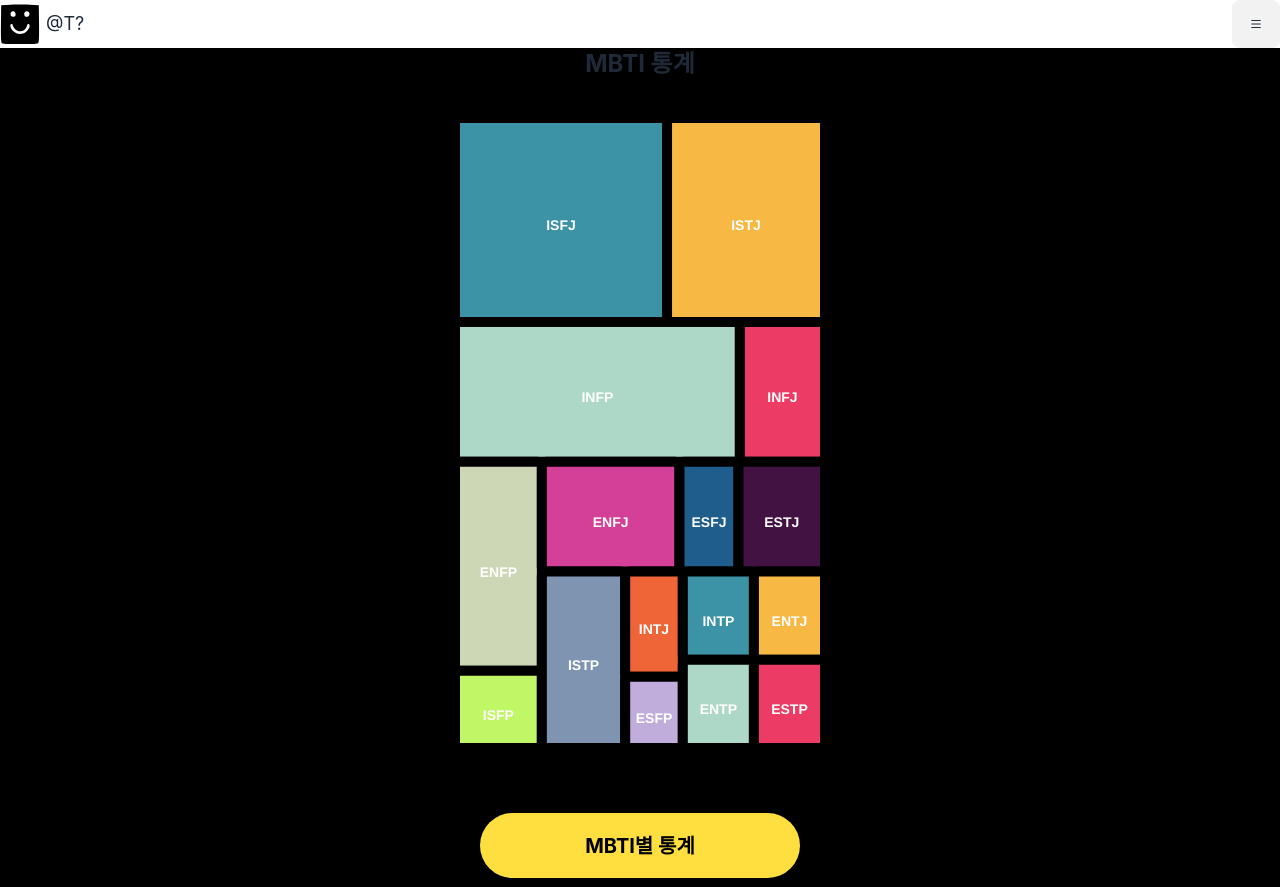
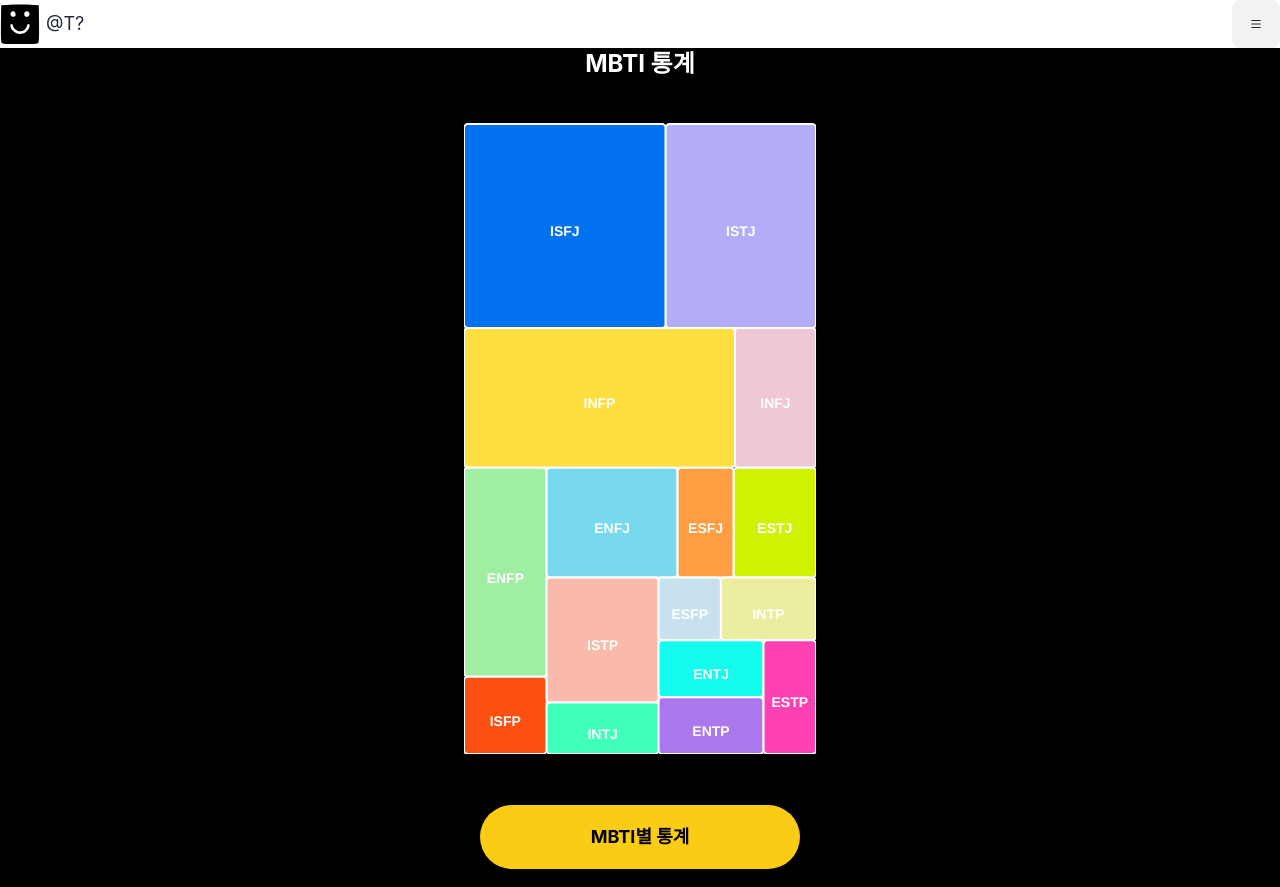
Before and after one commit to are-you-T/client, a React (Create React App) app: page /stats in a window 1280 px wide. Shown: the top 887 px of the page. Built offline with nearby package versions, Linux system fonts and the light colour scheme.

Commit message:
style:Stats퍼블완

```diff
--- a/src/components/BoardPost.tsx
+++ b/src/components/BoardPost.tsx
@@ -74,9 +74,11 @@ function BgColorsModal({
 function MbtiTypesModal({
   selectMbti,
   onThisMbti,
+  isButton,
 }: {
   selectMbti: string[];
   onThisMbti: (value: string[]) => void;
+  isButton: boolean;
 }) {
   const [mbti_IE, setMbti_IE] = useState(selectMbti[0]);
   const [mbti_NS, setMbti_NS] = useState(selectMbti[1]);
@@ -212,6 +214,8 @@ function MbtiTypesModal({
           </div>
         </MbtiList>
       </ul>
+      {isButton &&
+      <MbtiButton>확인</MbtiButton>}
     </ModalWrap>
   );
 }
@@ -304,7 +308,7 @@ function BoardPost() {
         <>
           <ModalBg onClick={() => setShowModal("")} />
           {showModal === "MbtiTypesModal" && (
-            <MbtiTypesModal selectMbti={mbtiType} onThisMbti={handleThisMbti} />
+            <MbtiTypesModal selectMbti={mbtiType} onThisMbti={handleThisMbti} isButton={false}/>
           )}
           {showModal === "BgColorsModal" && (
             <BgColorsModal
@@ -320,7 +324,7 @@ function BoardPost() {
   );
 }
 
-export default BoardPost;
+export {BoardPost, MbtiTypesModal};
 
 const Container = tw.main`
 bg-[#000000]
@@ -413,3 +417,14 @@ const Toggle = styled.div`
     left: calc(50% - 10px);
   }
 `;
+
+const MbtiButton = tw.button`
+w-80
+  h-16
+  bg-yellow-400
+  rounded-full
+  text-lg
+  mt-5
+  font-bold
+  text-black
+`
--- a/src/index.tsx
+++ b/src/index.tsx
@@ -11,7 +11,7 @@ import TestResult from "./pages/TestResult";
 import BulletinDetail from "./pages/BulletinDetail";
 import Stats from "./pages/Stats";
 import BulletinBoard from "./pages/BulletinBoard";
-import BoardPost from "./components/BoardPost";
+import {BoardPost} from "./components/BoardPost";
 import StatsMbti from './pages/StatsMbti';
 
 const router = createBrowserRouter([
--- a/src/pages/Stats.tsx
+++ b/src/pages/Stats.tsx
@@ -1,9 +1,11 @@
-import React, { useState } from "react";
+import React, { useState, useCallback } from "react";
 import ApexCharts from "react-apexcharts";
-import styled from "styled-components";
-import { IoCloseSharp } from "react-icons/io5";
-// import tw from "tailwind-styled-components";
+// import styled from "styled-components";
+import tw from "tailwind-styled-components";
+// import { IoCloseSharp } from "react-icons/io5";
 import { Link } from "react-router-dom";
+import {MbtiTypesModal} from "../components/BoardPost";
+
 
 // 차트 데이터를 위한 인터페이스
 interface ChartData {
@@ -15,128 +17,6 @@ interface ApexChartState {
   series: ChartData[];
   options: ApexCharts.ApexOptions;
 }
-const StyledApexChart = styled.div`
-  #chart {
-    width: 390px;
-    padding: 10px;
-    background: #000000;
-    margin-bottom: 20px;
-  }
-  .apexcharts-treemap-rect {
-    border-radius: 10px;
-    stroke: #000000;
-    stroke-width: 10;
-  }
-`;
-
-const Button = styled.button`
-  & {
-    width: 320px;
-    height: 65px;
-    background: #ffdf3f;
-    border-radius: 100px;
-    font-size: 20px;
-    margin-top: 20px;
-  }
-  & a {
-    color: #000;
-    font-weight: bold;
-  }
-`;
-
-const Secton = styled.section`
-  & {
-    display: flex;
-    flex-direction: column;
-    align-items: center;
-    background: #000;
-  }
-`;
-const ModalContainer = styled.div`
-  position: fixed;
-  top: 0;
-  left: 0;
-  width: 100%;
-  height: 100%;
-  display: flex;
-  justify-content: center;
-  align-items: flex-end;
-  background: rgba(0, 0, 0, 0.5);
-`;
-
-const ModalContent = styled.div`
-  background-color: #fff;
-  padding: 20px;
-  border-radius: 8px;
-  width: 390px;
-  height: 60vh;
-  display: flex;
-  flex-direction: column;
-  justify-content: space-between;
-  text-align: center;
-  position: relative;
-`;
-
-const CloseButton = styled.button`
-  background-color: #ccc;
-  border: none;
-  padding: 8px 12px;
-  border-radius: 4px;
-  cursor: pointer;
-  margin-top: 20px;
-  position: absolute;
-  background: transparent;
-  right: 0;
-`;
-const Title = styled.h2`
-  font-size: 20px;
-  color: #000;
-  font-weight: bold;
-`;
-
-const CloseIcon = styled(IoCloseSharp)`
-  color: #000;
-  font-size: 40px;
-`;
-
-const BtnCon = styled.div`
-  width:280px;
-  margin: 0 auto;
-  display: flex;
-  flex-direction: column;
-  flex-grow: 0.8;
-  justify-content: center;
-  gap: 20px;
-`;
-const ToggleContainer = styled.div`
-  border-radius: 50px;
-  overflow: hidden;
-  width:280px;
-  height: 90px;
-  background: #000;
-  display: flex;
-  align-items: center;
-  justify-content: center;
-`;
-
-const ToggleBtn = styled.button<{ selected: boolean; color: string }>`
-  font-size: 40px;
-  font-weight: bold;
-  position: relative;
-  width: 130px;
-  height: 75px;
-  background-color: ${(props) => (props.selected ? "#B2ACF9" : "#000")};
-  color: ${(props) => (props.selected ? props.color : "#FFFFFF")};
-  border: none;
-  cursor: pointer;
-  transition: background-color 0.3s ease-in-out;
-  &:first-child {
-    border-radius: 50px
-  }
-  &:last-child {
-    border-radius: 50px
-  }
-`;
 
 // 클래스 컴포넌트 생성
 class ApexChart extends React.Component<{}, ApexChartState> {
@@ -226,18 +106,22 @@ class ApexChart extends React.Component<{}, ApexChartState> {
           },
         },
         colors: [
-          "#3B93A5",
-          "#F7B844",
-          "#ADD8C7",
-          "#EC3C65",
-          "#CDD7B6",
-          "#C1F666",
-          "#D43F97",
-          "#1E5D8C",
-          "#421243",
-          "#7F94B0",
-          "#EF6537",
-          "#C0ADDB",
+          "#0272F1",
+          "#B2ACF9",
+          "#FFDF3F",
+          "#EFC7D6",
+          "#9FEEA2",
+          "#FC5013",
+          "#78D9EE",
+          "#FF9D42",
+          "#D0F102",
+          "#F9BAAC",
+          "#3FFFBA",
+          "#C7E1EF",
+          "#ECEE9F",
+          "#13FCEE",
+          "#AC78EE",
+          "#FF42B3",
         ],
         plotOptions: {
           treemap: {
@@ -255,6 +139,8 @@ class ApexChart extends React.Component<{}, ApexChartState> {
     data?.forEach((x) => {
       x.setAttribute("rx", "70");
       x.setAttribute("ry", "70");
+      x.setAttribute("stroke", "#000")
+      x.setAttribute("stroke-width", "8")
     });
   }
   render() {
@@ -273,117 +159,92 @@ class ApexChart extends React.Component<{}, ApexChartState> {
 }
 
 export default function Stats() {
-  const [moodalOpen, setModalOpen] = useState(false);
-  const [selectedOption, setSelectedOption] = useState(["I", "N", "F", "P"]);
+  // const [moodalOpen, setModalOpen] = useState(false);
+  // const [selectedOption, setSelectedOption] = useState(["I", "N", "F", "P"]);
 
-  const openModal = () => {
-    setModalOpen(true);
-  };
+  // const openModal = () => {
+  //   setModalOpen(true);
+  // };
 
-  const closeModal = () => {
-    setModalOpen(false);
-  };
+  // const closeModal = () => {
+  //   setModalOpen(false);
+  // };
 
-  const toggleOption = (index: number, option: string) => {
-    setSelectedOption((prevOptions) => {
-      const newOptions = [...prevOptions];
-      newOptions[index] = option;
-      return newOptions;
-    });
-  };
+  // const toggleOption = (index: number, option: string) => {
+  //   setSelectedOption((prevOptions) => {
+  //     const newOptions = [...prevOptions];
+  //     newOptions[index] = option;
+  //     return newOptions;
+  //   });
+  // };
+  const [showModal, setShowModal] = useState("");
+  const [mbtiType, setMbtiType] = useState(["I", "N", "T", "J"]);
+
+  const handleThisMbti = useCallback(
+    (value: string[]) => setMbtiType(value),
+    []
+  );
+
 
   return (
     <Secton>
-      <h3 className="text-2xl font-bold mb-2">MBTI 통계</h3>
+      <h3 className="text-2xl font-bold mb-2 text-white">MBTI 통계</h3>
 
       <StyledApexChart>
         <ApexChart />
       </StyledApexChart>
 
-      <Button onClick={openModal}>
-        <Link to="">MBTI별 통계</Link>
+      <Button onClick={()=>setShowModal("MbtiTypesModal")}>
+        MBTI별 통계
       </Button>
 
       <Button>
         <Link to="/board">담벼락 바로가기</Link>
       </Button>
 
-      {moodalOpen && (
-        <ModalContainer>
-          <ModalContent>
-            <Title>MBTI 선택</Title>
-            <CloseButton onClick={closeModal}>
-              <CloseIcon />
-            </CloseButton>
-            <BtnCon>
-              <ToggleContainer>
-                <ToggleBtn
-                  selected={selectedOption[0] === "I"}
-                  color="#000"
-                  onClick={() => toggleOption(0, "I")}
-                >
-                  I
-                </ToggleBtn>
-                <ToggleBtn
-                  selected={selectedOption[0] === "E"}
-                  color="#000"
-                  onClick={() => toggleOption(0, "E")}
-                >
-                  E
-                </ToggleBtn>
-              </ToggleContainer>
-              <ToggleContainer>
-                <ToggleBtn
-                  selected={selectedOption[1] === "N"}
-                  color="#000"
-                  onClick={() => toggleOption(1, "N")}
-                >
-                  N
-                </ToggleBtn>
-                <ToggleBtn
-                  selected={selectedOption[1] === "S"}
-                  color="#000"
-                  onClick={() => toggleOption(1, "S")}
-                >
-                  S
-                </ToggleBtn>
-              </ToggleContainer>
-              <ToggleContainer>
-                <ToggleBtn
-                  selected={selectedOption[2] === "F"}
-                  color="#000"
-                  onClick={() => toggleOption(2, "F")}
-                >
-                  F
-                </ToggleBtn>
-                <ToggleBtn
-                  selected={selectedOption[2] === "T"}
-                  color="#000"
-                  onClick={() => toggleOption(2, "T")}
-                >
-                  T
-                </ToggleBtn>
-              </ToggleContainer>
-              <ToggleContainer>
-                <ToggleBtn
-                  selected={selectedOption[3] === "P"}
-                  color="#000"
-                  onClick={() => toggleOption(3, "P")}
-                >
-                  P
-                </ToggleBtn>
-                <ToggleBtn
-                  selected={selectedOption[3] === "J"}
-                  color="#000"
-                  onClick={() => toggleOption(3, "J")}
-                >
-                  J
-                </ToggleBtn>
-              </ToggleContainer>
-            </BtnCon>
-          </ModalContent>
-        </ModalContainer>
+      {showModal !== "" && (
+        <>
+          {showModal === "MbtiTypesModal" && (
+            <MbtiTypesModal
+            selectMbti={mbtiType}
+            onThisMbti={handleThisMbti}
+            isButton={true}
+            />
+          )}
+        </>
       )}
+
+
+
+
+
     </Secton>
   );
 }
+
+//Style
+const Secton = tw.section`
+  flex
+  flex-col
+  items-center
+  bg-black
+`;
+
+const StyledApexChart = tw.div`
+    w-96
+    p-4
+    bg-black
+    rounded-2xl
+    stroke-10
+`;
+
+const Button = tw.button`
+  w-80
+  h-16
+  bg-yellow-400
+  rounded-full
+  text-lg
+  mt-5
+  font-bold
+  text-black
+`;
```
